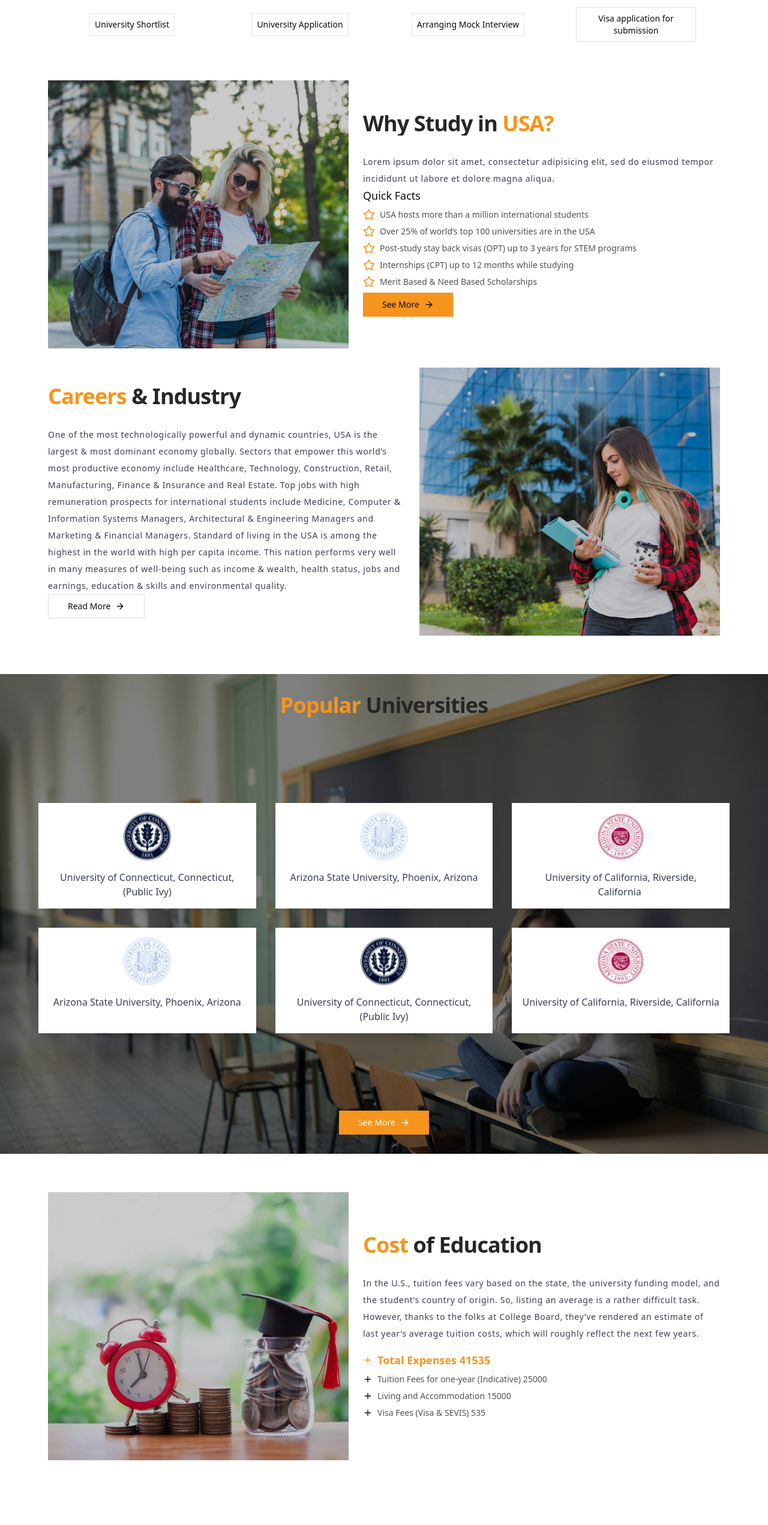
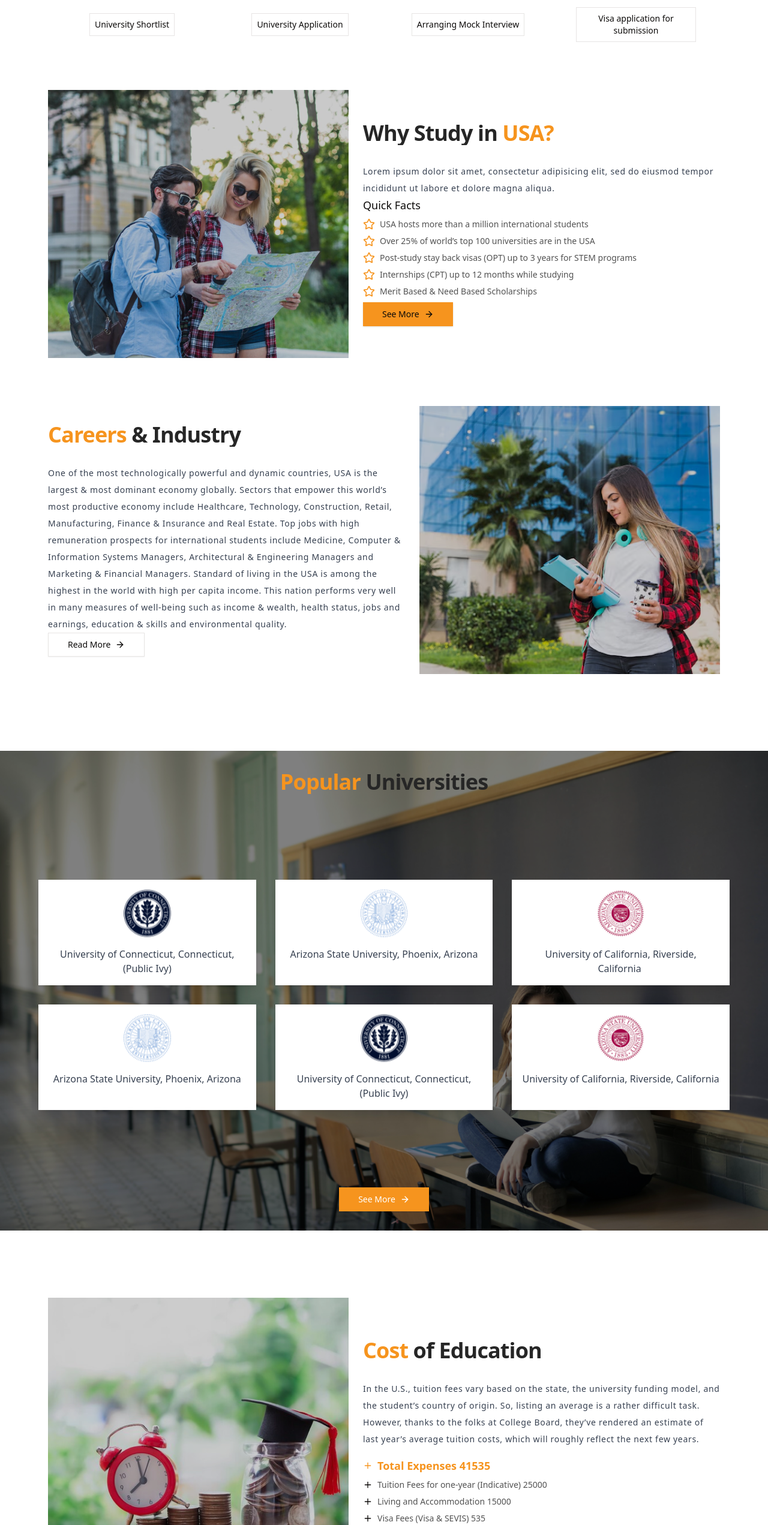
Before and after one commit to awebcode/study-distenation, a Next.js app: page / in a window 1280 px wide. Shown: the part 923-3466 px from the top of the page at 60% size. Built offline with nearby package versions, Linux system fonts and the light colour scheme.

Commit message:
fix probelm 2

```diff
--- a/app/_components/Usa-at-a-glance/CardItem.tsx
+++ b/app/_components/Usa-at-a-glance/CardItem.tsx
@@ -10,7 +10,7 @@ const Card: React.FC<CardProps> = ({ title, content }) => {
     return (
         <div  className=" bg-white h-auto rounded-lg shadow-md pb-6">
             <Button size={"lg"} className="text-lg w-full py-6  bg-primary text-white  font-bold mb-2">{title}</Button>
-            <ul className="flex-center flex-col list-disc p-3 h-full ">
+            <ul className="flex items-start flex-col list-disc p-3 h-full ">
                 {content.map((item, index) => (
                     <li key={index} className="text-gray-700">{item}</li>
                 ))}
--- a/app/_components/popular-universities/CostOfEducation.tsx
+++ b/app/_components/popular-universities/CostOfEducation.tsx
@@ -5,7 +5,7 @@ import ImageWithContent from '../why-study-in-usa/WhyStudyCard'
 
 const CostOfEducation = () => {
   return (
-    <div className='py-8  space-y-8'>
+    <div className='py-12 sm:py-20  space-y-8'>
       {/* Left side image */}
       <ImageWithContent
         imageSrc="/assets/popular-universities/costOfEducation.png"
--- a/app/_components/why-study-in-usa/WhyStudyInUsa.tsx
+++ b/app/_components/why-study-in-usa/WhyStudyInUsa.tsx
@@ -6,7 +6,7 @@ import ButtonWithArrow from '../ButtonWithArrow'
 
 const WhyStudy = () => {
     return (
-        <div className='py-8  space-y-8'>
+        <div className='md:py-12 py-20  space-y-8'>
             {/* Left side image */}
             <ImageWithContent
                 imageSrc="/assets/app-process/2.png"
@@ -40,7 +40,7 @@ const WhyStudy = () => {
             </ImageWithContent>
 
             {/* Right side image */}
-            <ImageWithContent
+            <div className="py-12"> <ImageWithContent
                 imageSrc="/assets/app-process/1.png"
                 altText="An example image"
                 imagePosition="right"
@@ -49,7 +49,7 @@ const WhyStudy = () => {
             >
                 <Heading align="text-left" parts={[{ text: 'Careers ', isSpan: true, spanColor: 'text-primary' }, { text: ' & Industry' }]} subTitle="One of the most technologically powerful and dynamic countries, USA is the largest & most dominant economy globally. Sectors that empower this world’s most productive economy include Healthcare, Technology, Construction, Retail, Manufacturing, Finance & Insurance and Real Estate. Top jobs with high remuneration prospects for international students include Medicine, Computer & Information Systems Managers, Architectural & Engineering Managers and Marketing & Financial Managers. Standard of living in the USA is among the highest in the world with high per capita income. This nation performs very well in many measures of well-being such as income & wealth, health status, jobs and earnings, education & skills and environmental quality." />
                 <ButtonWithArrow variant="outline">Read More</ButtonWithArrow>
-            </ImageWithContent>
+            </ImageWithContent></div>
 
         </div>
     )
```
